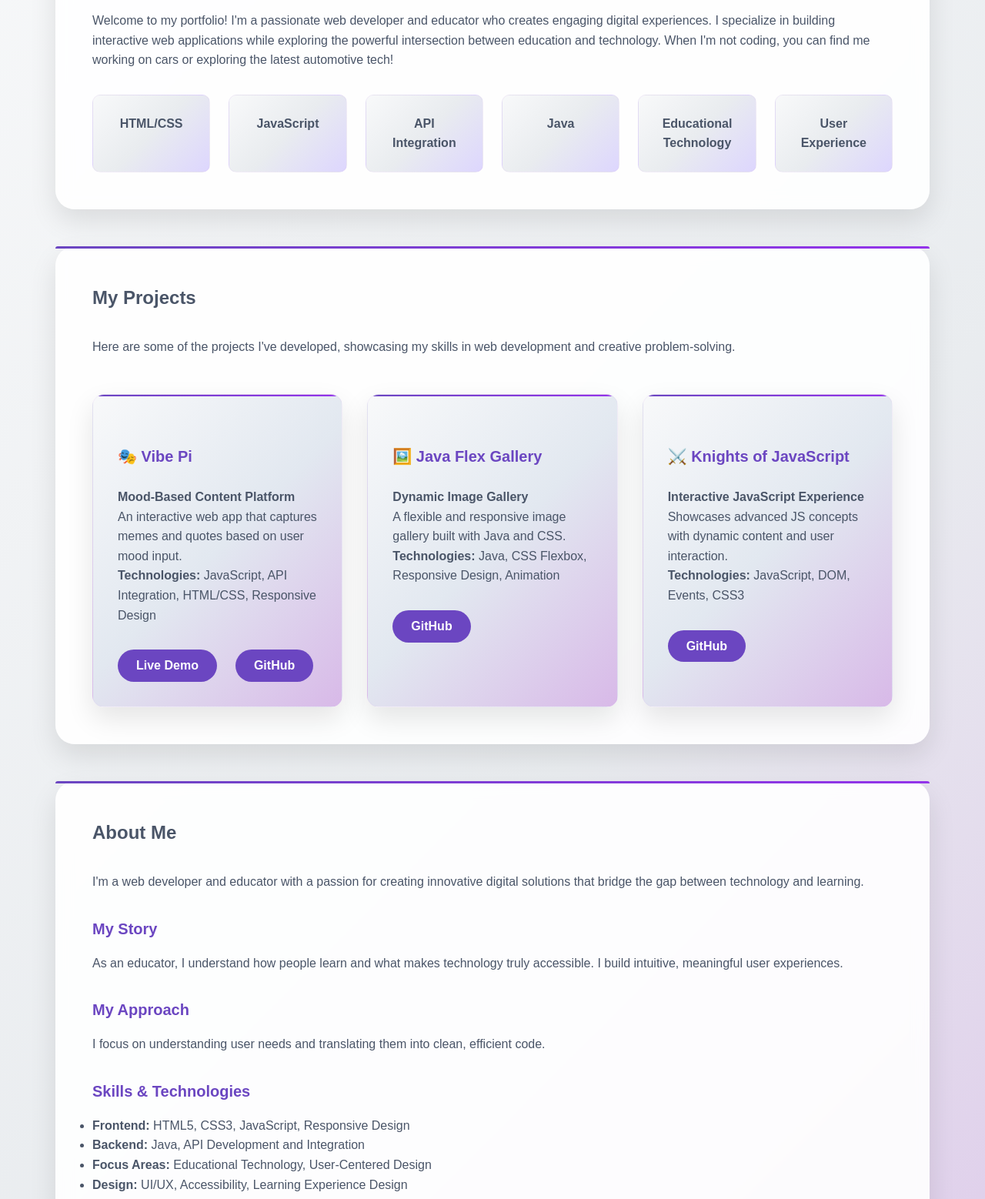
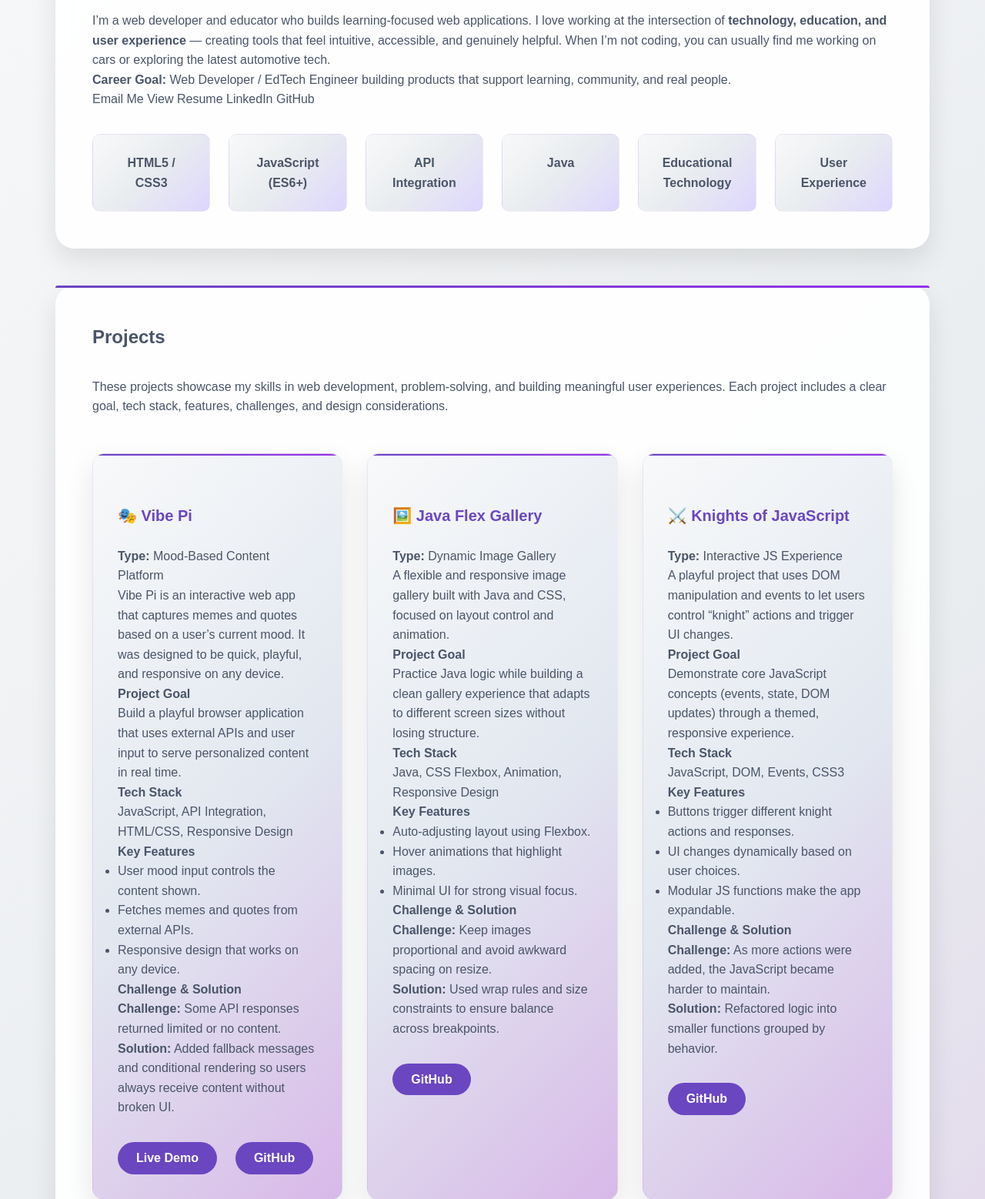
Before and after one commit to pauriany/Pauriany_S_Portfolio, a website built with Vite: page index.html in a window 1280 px wide. Shown: the part 340-1898 px from the top of the page at 77% size. Built offline with nearby package versions, Linux system fonts and the light colour scheme.

Commit message:
Update portfolio layout for final submission

```diff
--- a/index.html
+++ b/index.html
@@ -4,12 +4,16 @@
     <meta charset="UTF-8" />
     <meta name="viewport" content="width=device-width, initial-scale=1.0" />
     <title>Pauriany Segarra - Web Developer</title>
-    <meta name="description" content="Portfolio of Pauriany Segarra — web developer & educator." />
+    <meta
+      name="description"
+      content="Portfolio of Pauriany Segarra — web developer & educator building learning-focused web applications."
+    />
     <link rel="icon" href="/favicon.ico" />
   </head>
   <body>
     <a href="#home" class="skip-link">Skip to content</a>
     <div class="container">
+      <!-- NAVIGATION -->
       <nav aria-label="Main">
         <ul>
           <li><a href="#home" class="nav-link">Home</a></li>
@@ -20,13 +24,59 @@
       </nav>
 
       <div class="sections-container">
+        <!-- HOME / HERO -->
         <section id="home" class="section">
           <h1>Pauriany Segarra</h1>
           <h2>Web Developer & Educator</h2>
-          <p>Welcome to my portfolio! I'm a passionate web developer and educator who creates engaging digital experiences. I specialize in building interactive web applications while exploring the powerful intersection between education and technology. When I'm not coding, you can find me working on cars or exploring the latest automotive tech!</p>
+
+          <p>
+            I’m a web developer and educator who builds learning-focused web applications.
+            I love working at the intersection of <strong>technology, education, and user
+            experience</strong> — creating tools that feel intuitive, accessible, and genuinely
+            helpful. When I’m not coding, you can usually find me working on cars or
+            exploring the latest automotive tech.
+          </p>
+
+          <p>
+            <strong>Career Goal:</strong> Web Developer / EdTech Engineer building products that
+            support learning, community, and real people.
+          </p>
+
+          <!-- QUICK CONTACT / REQUIRED LINKS -->
+          <div class="hero-links">
+            <a href="mailto:pauriany@gmail.com" class="primary-btn">Email Me</a>
+
+            <a
+              href="/Pauriany_Segarra_Resume.pdf"
+              class="secondary-btn"
+              target="_blank"
+              rel="noopener noreferrer"
+            >
+              View Resume
+            </a>
+
+            <a
+              href="https://linkedin.com/in/pauriany-segarra"
+              class="secondary-btn"
+              target="_blank"
+              rel="noopener noreferrer"
+            >
+              LinkedIn
+            </a>
+
+            <a
+              href="https://github.com/pauriany"
+              class="secondary-btn"
+              target="_blank"
+              rel="noopener noreferrer"
+            >
+              GitHub
+            </a>
+          </div>
+
           <div class="skills-list">
-            <div class="skill-item">HTML/CSS</div>
-            <div class="skill-item">JavaScript</div>
+            <div class="skill-item">HTML5 / CSS3</div>
+            <div class="skill-item">JavaScript (ES6+)</div>
             <div class="skill-item">API Integration</div>
             <div class="skill-item">Java</div>
             <div class="skill-item">Educational Technology</div>
@@ -34,62 +84,217 @@
           </div>
         </section>
 
+        <!-- PROJECTS -->
         <section id="projects" class="section">
-          <h2>My Projects</h2>
-          <p>Here are some of the projects I've developed, showcasing my skills in web development and creative problem-solving.</p>
+          <h2>Projects</h2>
+          <p>
+            These projects showcase my skills in web development, problem-solving, and building
+            meaningful user experiences. Each project includes a clear goal, tech stack,
+            features, challenges, and design considerations.
+          </p>
+
           <div class="projects-grid">
-            <div class="project-card">
+            <!-- VIBE PI -->
+            <article class="project-card">
               <h3>🎭 Vibe Pi</h3>
-              <p><strong>Mood-Based Content Platform</strong></p>
-              <p>An interactive web app that captures memes and quotes based on user mood input.</p>
-              <p><strong>Technologies:</strong> JavaScript, API Integration, HTML/CSS, Responsive Design</p>
+              <p><strong>Type:</strong> Mood-Based Content Platform</p>
+
+              <p>
+                Vibe Pi is an interactive web app that captures memes and quotes based on
+                a user’s current mood. It was designed to be quick, playful, and responsive
+                on any device.
+              </p>
+
+              <h4>Project Goal</h4>
+              <p>
+                Build a playful browser application that uses external APIs and user input
+                to serve personalized content in real time.
+              </p>
+
+              <h4>Tech Stack</h4>
+              <p>
+                JavaScript, API Integration, HTML/CSS, Responsive Design
+              </p>
+
+              <div class="project-subsection">
+                <h4>Key Features</h4>
+                <ul>
+                  <li>User mood input controls the content shown.</li>
+                  <li>Fetches memes and quotes from external APIs.</li>
+                  <li>Responsive design that works on any device.</li>
+                </ul>
+              </div>
+
+              <div class="project-subsection">
+                <h4>Challenge &amp; Solution</h4>
+                <p>
+                  <strong>Challenge:</strong> Some API responses returned limited or no content.
+                  <br />
+                  <strong>Solution:</strong> Added fallback messages and conditional rendering so users
+                  always receive content without broken UI.
+                </p>
+              </div>
+
               <div class="project-links">
-                <a href="https://vibe-p-i.netlify.app/" target="_blank" rel="noopener noreferrer"><span>Live Demo</span></a>
-                <a href="https://github.com/pauriany/vibe-pi" target="_blank" rel="noopener noreferrer"><span>GitHub</span></a>
+                <a
+                  href="https://vibe-p-i.netlify.app/"
+                  target="_blank"
+                  rel="noopener noreferrer"
+                >
+                  <span>Live Demo</span>
+                </a>
+                <a
+                  href="https://github.com/pauriany/vibe-pi"
+                  target="_blank"
+                  rel="noopener noreferrer"
+                >
+                  <span>GitHub</span>
+                </a>
               </div>
-            </div>
+            </article>
 
-            <div class="project-card">
+            <!-- JAVA FLEX GALLERY -->
+            <article class="project-card">
               <h3>🖼️ Java Flex Gallery</h3>
-              <p><strong>Dynamic Image Gallery</strong></p>
-              <p>A flexible and responsive image gallery built with Java and CSS.</p>
-              <p><strong>Technologies:</strong> Java, CSS Flexbox, Responsive Design, Animation</p>
+              <p><strong>Type:</strong> Dynamic Image Gallery</p>
+
+              <p>
+                A flexible and responsive image gallery built with Java and CSS,
+                focused on layout control and animation.
+              </p>
+
+              <h4>Project Goal</h4>
+              <p>
+                Practice Java logic while building a clean gallery experience that adapts to different
+                screen sizes without losing structure.
+              </p>
+
+              <h4>Tech Stack</h4>
+              <p>
+                Java, CSS Flexbox, Animation, Responsive Design
+              </p>
+
+              <div class="project-subsection">
+                <h4>Key Features</h4>
+                <ul>
+                  <li>Auto-adjusting layout using Flexbox.</li>
+                  <li>Hover animations that highlight images.</li>
+                  <li>Minimal UI for strong visual focus.</li>
+                </ul>
+              </div>
+
+              <div class="project-subsection">
+                <h4>Challenge &amp; Solution</h4>
+                <p>
+                  <strong>Challenge:</strong> Keep images proportional and avoid awkward spacing on resize.
+                  <br />
+                  <strong>Solution:</strong> Used wrap rules and size constraints to ensure balance across
+                  breakpoints.
+                </p>
+              </div>
+
               <div class="project-links">
-                <a href="https://github.com/pauriany/java-flex-gallery" target="_blank" rel="noopener noreferrer"><span>GitHub</span></a>
+                <a
+                  href="https://github.com/pauriany/java-flex-gallery"
+                  target="_blank"
+                  rel="noopener noreferrer"
+                >
+                  <span>GitHub</span>
+                </a>
               </div>
-            </div>
+            </article>
 
-            <div class="project-card">
+            <!-- KNIGHTS OF JAVASCRIPT -->
+            <article class="project-card">
               <h3>⚔️ Knights of JavaScript</h3>
-              <p><strong>Interactive JavaScript Experience</strong></p>
-              <p>Showcases advanced JS concepts with dynamic content and user interaction.</p>
-              <p><strong>Technologies:</strong> JavaScript, DOM, Events, CSS3</p>
+              <p><strong>Type:</strong> Interactive JS Experience</p>
+
+              <p>
+                A playful project that uses DOM manipulation and events to let users control “knight”
+                actions and trigger UI changes.
+              </p>
+
+              <h4>Project Goal</h4>
+              <p>
+                Demonstrate core JavaScript concepts (events, state, DOM updates) through a themed,
+                responsive experience.
+              </p>
+
+              <h4>Tech Stack</h4>
+              <p>
+                JavaScript, DOM, Events, CSS3
+              </p>
+
+              <div class="project-subsection">
+                <h4>Key Features</h4>
+                <ul>
+                  <li>Buttons trigger different knight actions and responses.</li>
+                  <li>UI changes dynamically based on user choices.</li>
+                  <li>Modular JS functions make the app expandable.</li>
+                </ul>
+              </div>
+
+              <div class="project-subsection">
+                <h4>Challenge &amp; Solution</h4>
+                <p>
+                  <strong>Challenge:</strong> As more actions were added, the JavaScript became harder to maintain.
+                  <br />
+                  <strong>Solution:</strong> Refactored logic into smaller functions grouped by behavior.
+                </p>
+              </div>
+
               <div class="project-links">
-                <a href="https://github.com/pauriany/knights-of-javascript" target="_blank" rel="noopener noreferrer"><span>GitHub</span></a>
+                <a
+                  href="https://github.com/pauriany/knights-of-javascript"
+                  target="_blank"
+                  rel="noopener noreferrer"
+                >
+                  <span>GitHub</span>
+                </a>
               </div>
-            </div>
+            </article>
           </div>
         </section>
 
+        <!-- ABOUT -->
         <section id="about" class="section">
           <h2>About Me</h2>
-          <p>I'm a web developer and educator with a passion for creating innovative digital solutions that bridge the gap between technology and learning.</p>
+          <p>
+            I’m a web developer and educator with a passion for building tools that help
+            people learn and grow. My education background drives how I build: real users,
+            simple flows, intuitive design.
+          </p>
+
           <h3>My Story</h3>
-          <p>As an educator, I understand how people learn and what makes technology truly accessible. I build intuitive, meaningful user experiences.</p>
+          <p>
+            I started in education and community work, which taught me how to listen,
+            explain complex ideas simply, and design around human behavior. Now I use code
+            to solve the same types of problems at scale.
+          </p>
+
           <h3>My Approach</h3>
-          <p>I focus on understanding user needs and translating them into clean, efficient code.</p>
-          <h3>Skills & Technologies</h3>
+          <p>
+            Before I code, I ask:
+            <em>Who is this for, and how can I make their experience easier?</em>
+            I build with accessibility, clarity, and user emotion in mind.
+          </p>
+
+          <h3>Skills &amp; Technologies</h3>
           <ul>
             <li><strong>Frontend:</strong> HTML5, CSS3, JavaScript, Responsive Design</li>
-            <li><strong>Backend:</strong> Java, API Development and Integration</li>
-            <li><strong>Focus Areas:</strong> Educational Technology, User-Centered Design</li>
-            <li><strong>Design:</strong> UI/UX, Accessibility, Learning Experience Design</li>
+            <li><strong>Backend:</strong> Java, API Development &amp; Integration</li>
+            <li><strong>Focus Areas:</strong> Educational Technology, User Experience</li>
+            <li><strong>Design:</strong> UI/UX, Accessibility, Learning Design</li>
           </ul>
         </section>
 
+        <!-- CONTACT -->
         <section id="contact" class="section">
           <h2>Get In Touch</h2>
-          <p>I'd love to hear about your project ideas or discuss opportunities—let’s connect!</p>
+          <p>
+            I’d love to hear about your project ideas or discuss opportunities — let’s connect!
+          </p>
+
           <div class="contact-form">
             <form id="contactForm" action="https://formspree.io/f/YOUR_ID" method="POST">
               <div class="form-group">
@@ -108,19 +313,23 @@
                 <label for="message">Message</label>
                 <textarea id="message" name="message" rows="6" required></textarea>
               </div>
-              <button type="submit" class="submit-btn"><span>Send Message</span></button>
+              <button type="submit" class="submit-btn">
+                <span>Send Message</span>
+              </button>
             </form>
           </div>
-          <div style="margin-top:30px; text-align:center;">
+
+          <div style="margin-top: 30px; text-align: center;">
             <p><strong>Connect with me:</strong></p>
-            <p>📧 <a href="mailto:pauriany@gmail.com" target="_blank" rel="noopener noreferrer" style="color:#6b46c1;">pauriany@gmail.com</a></p>
-            <p>📱 (555) 123-4567</p>
-            <p>💼 <a href="https://linkedin.com/in/pauriany-segarra" target="_blank" rel="noopener noreferrer" style="color:#6b46c1;">LinkedIn Profile</a></p>
-            <p>🐙 <a href="https://github.com/pauriany" target="_blank" rel="noopener noreferrer" style="color:#6b46c1;">GitHub Profile</a></p>
+            <p>📧 <a href="mailto:pauriany@gmail.com" style="color: #6b46c1;">pauriany@gmail.com</a></p>
+            <p>📱 917-399-7944</p>
+            <p>💼 <a href="https://linkedin.com/in/pauriany-segarra" style="color: #6b46c1;">LinkedIn</a></p>
+            <p>🐙 <a href="https://github.com/pauriany" style="color: #6b46c1;">GitHub</a></p>
           </div>
         </section>
       </div>
     </div>
+
     <script type="module" src="/src/main.js"></script>
   </body>
 </html>
```
